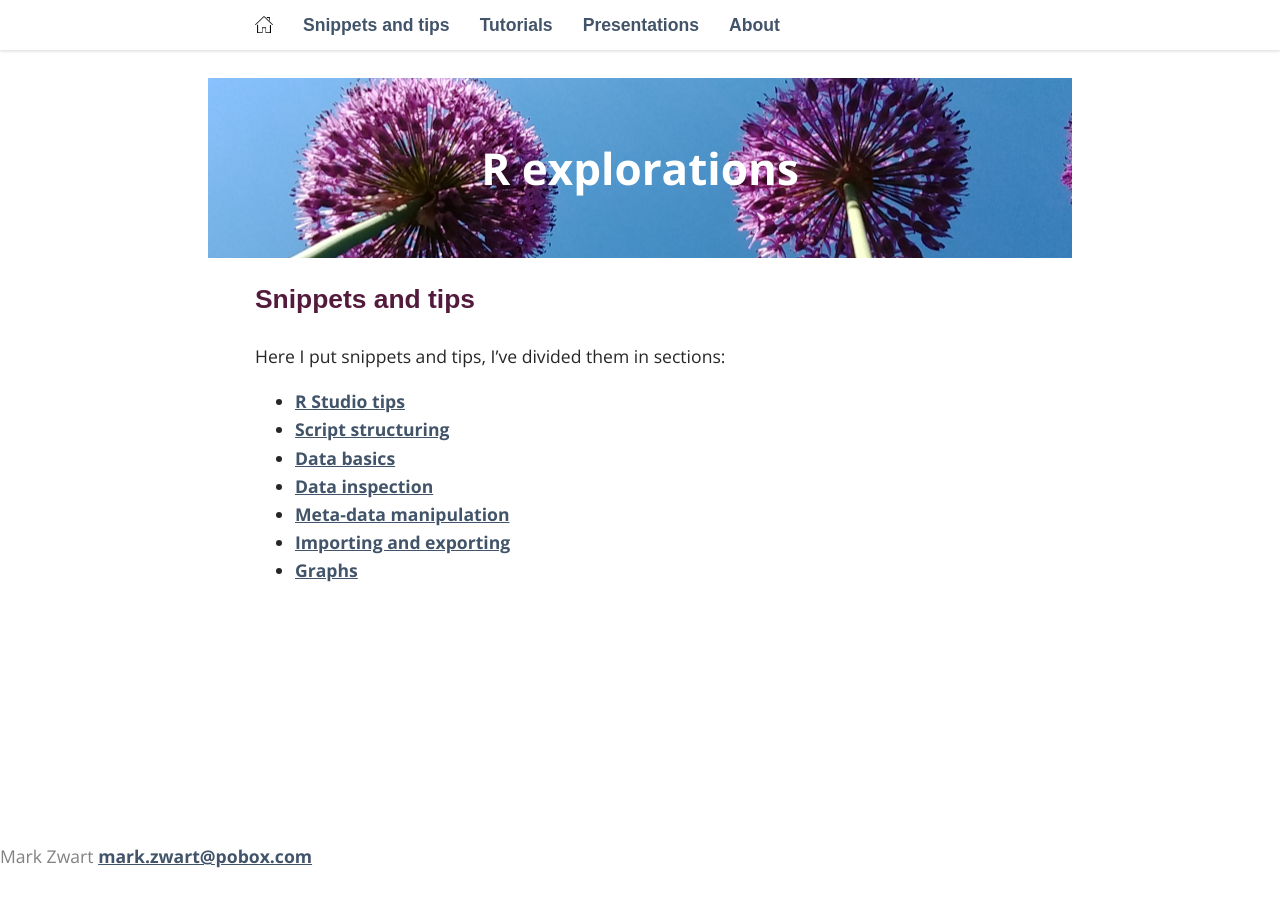
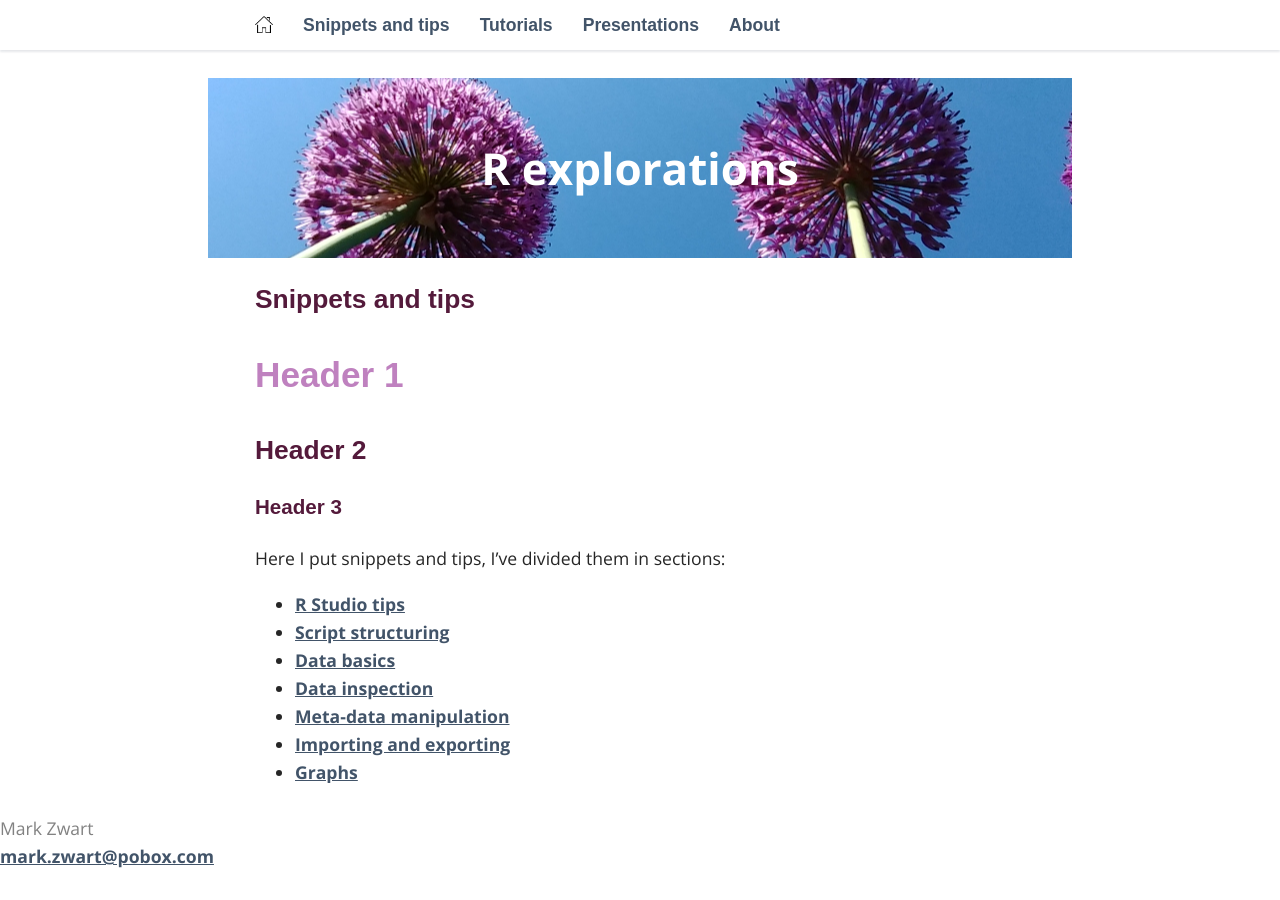
Before and after one commit to mark-me/mark-me.github.io, a Jekyll site: the page built from _pages/01-snippets-and-tips.md, in a window 1280 px wide. Built offline with Jekyll 4.4.1, drawn with Linux system fonts in a browser that asks for light colours; some web fonts are replaced.

Commit message:
WordPress migration

```diff
--- a/_includes/footer.html
+++ b/_includes/footer.html
@@ -1,7 +1,7 @@
 <footer class="site-footer">
 
   <div class="wrapper">
-    Mark Zwart
+    Mark Zwart<br>
     <a href="mailto:{{ site.email }}">{{ site.email }}</a></li>
   </div>
 
--- a/_pages/01-snippets-and-tips.md
+++ b/_pages/01-snippets-and-tips.md
@@ -3,6 +3,12 @@ layout: page
 title: Snippets and tips
 permalink: /snippets-and-tips/
 ---
+
+# Header 1
+
+## Header 2
+
+### Header 3
 
 Here I put snippets and tips, I’ve divided them in sections:
 
```
